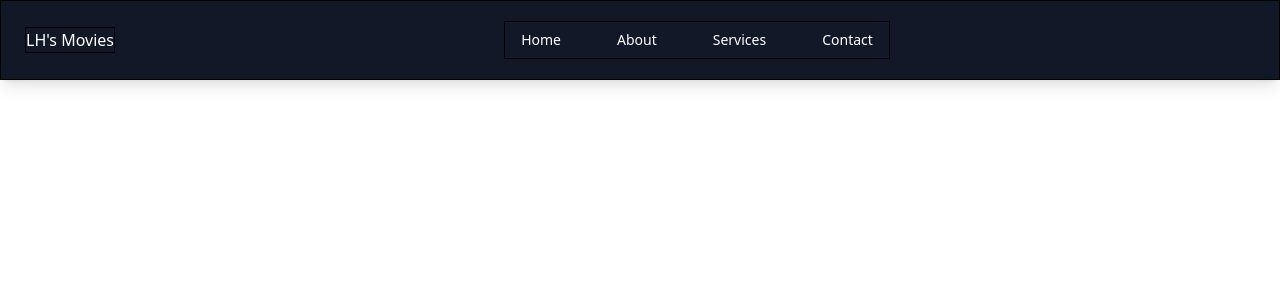
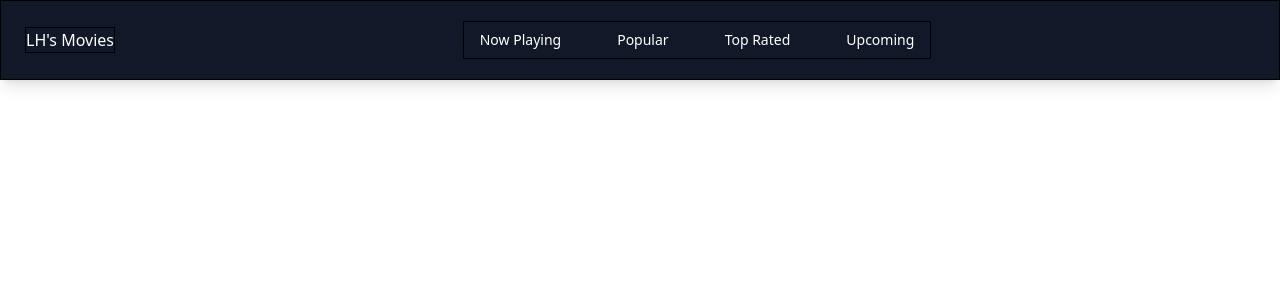
Before and after one commit to lshv04/next-22, a Next.js app: page / in a window 1280 px wide. Shown: the top 300 px of the page. Built offline with nearby package versions, Linux system fonts and the light colour scheme.

Commit message:
criando pastas e páginas básicas

```diff
--- a/src/components/component/navbar.tsx
+++ b/src/components/component/navbar.tsx
@@ -33,7 +33,7 @@
               prefetch={false}
               onClick={handleLinkClick} // Fecha o menu ao clicar
             >
-              Home
+              Now Playing
             </Link>
             <Link
               href="#"
@@ -41,7 +41,7 @@
               prefetch={false}
               onClick={handleLinkClick} // Fecha o menu ao clicar
             >
-              About
+              Popular
             </Link>
             <Link
               href="#"
@@ -49,7 +49,7 @@
               prefetch={false}
               onClick={handleLinkClick} // Fecha o menu ao clicar
             >
-              Services
+              Top Rated
             </Link>
             <Link
               href="#"
@@ -57,7 +57,7 @@
               prefetch={false}
               onClick={handleLinkClick} // Fecha o menu ao clicar
             >
-              Contact
+              Upcoming
             </Link>
           </div>
         </SheetContent>
@@ -69,31 +69,31 @@
       <nav className="mx-auto hidden lg:flex gap-6 bord ">
         <Link
           href="#"
-          className="group inline-flex h-9 w-max items-center justify-center rounded-md px-4 py-2 text-sm font-medium transition-colors hover:bg-gray-100 hover:text-gray-900 focus:bg-gray-100 focus:text-gray-900 focus:outline-none disabled:pointer-events-none disabled:opacity-50 data-[active]:bg-gray-100/50 data-[state=open]:bg-gray-100/50 dark:bg-gray-950 dark:hover:bg-gray-800 dark:hover:text-gray-50 dark:focus:bg-gray-800 dark:focus:text-gray-50 dark:data-[active]:bg-gray-800/50 dark:data-[state=open]:bg-gray-800/50"
+          className="group inline-flex h-9 w-max items-center justify-center  px-4 py-2 text-sm font-medium transition-colors hover:bg-gray-100 hover:text-gray-900 focus:bg-gray-100 focus:text-gray-900 focus:outline-none disabled:pointer-events-none disabled:opacity-50 data-[active]:bg-gray-100/50 data-[state=open]:bg-gray-100/50 dark:bg-gray-950 dark:hover:bg-gray-800 dark:hover:text-gray-50 dark:focus:bg-gray-800 dark:focus:text-gray-50 dark:data-[active]:bg-gray-800/50 dark:data-[state=open]:bg-gray-800/50"
           prefetch={false}
         >
-          Home
+          Now Playing
         </Link>
         <Link
           href="#"
          className="group inline-flex h-9 w-max items-center justify-center rounded-md px-4 py-2 text-sm font-medium transition-colors hover:bg-gray-100 hover:text-gray-900 focus:bg-gray-100 focus:text-gray-900 focus:outline-none disabled:pointer-events-none disabled:opacity-50 data-[active]:bg-gray-100/50 data-[state=open]:bg-gray-100/50 dark:bg-gray-950 dark:hover:bg-gray-800 dark:hover:text-gray-50 dark:focus:bg-gray-800 dark:focus:text-gray-50 dark:data-[active]:bg-gray-800/50 dark:data-[state=open]:bg-gray-800/50"
           prefetch={false}
         >
-          About
+          Popular
         </Link>
         <Link
           href="#"
           className="group inline-flex h-9 w-max items-center justify-center rounded-md px-4 py-2 text-sm font-medium transition-colors hover:bg-gray-100 hover:text-gray-900 focus:bg-gray-100 focus:text-gray-900 focus:outline-none disabled:pointer-events-none disabled:opacity-50 data-[active]:bg-gray-100/50 data-[state=open]:bg-gray-100/50 dark:bg-gray-950 dark:hover:bg-gray-800 dark:hover:text-gray-50 dark:focus:bg-gray-800 dark:focus:text-gray-50 dark:data-[active]:bg-gray-800/50 dark:data-[state=open]:bg-gray-800/50"
           prefetch={false}
         >
-          Services
+          Top Rated
         </Link>
         <Link
           href="#"
           className="group inline-flex h-9 w-max items-center justify-center rounded-md px-4 py-2 text-sm font-medium transition-colors hover:bg-gray-100 hover:text-gray-900 focus:bg-gray-100 focus:text-gray-900 focus:outline-none disabled:pointer-events-none disabled:opacity-50 data-[active]:bg-gray-100/50 data-[state=open]:bg-gray-100/50 dark:bg-gray-950 dark:hover:bg-gray-800 dark:hover:text-gray-50 dark:focus:bg-gray-800 dark:focus:text-gray-50 dark:data-[active]:bg-gray-800/50 dark:data-[state=open]:bg-gray-800/50"
           prefetch={false}
         >
-          Contact
+          Upcoming
         </Link>
       </nav>
     </header>
```
Also changed, not shown: src/pages/now-playing/page.tsx (added), src/pages/popular/page.tsx (added), src/pages/top-rated/page.tsx (added), src/pages/upcoming/page.tsx (added).
